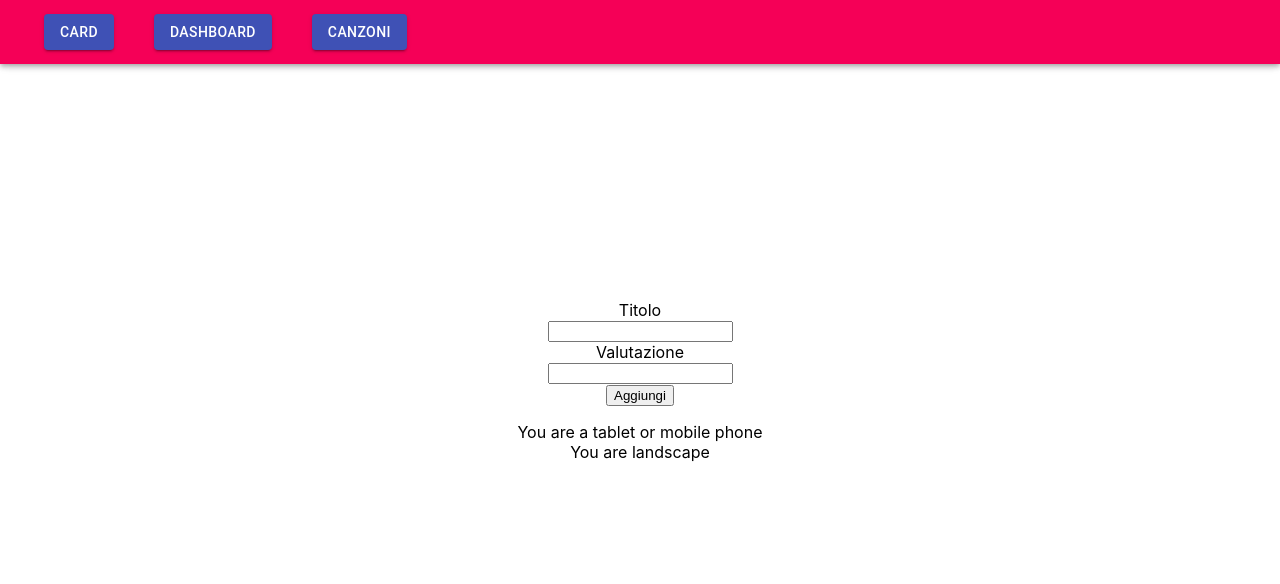
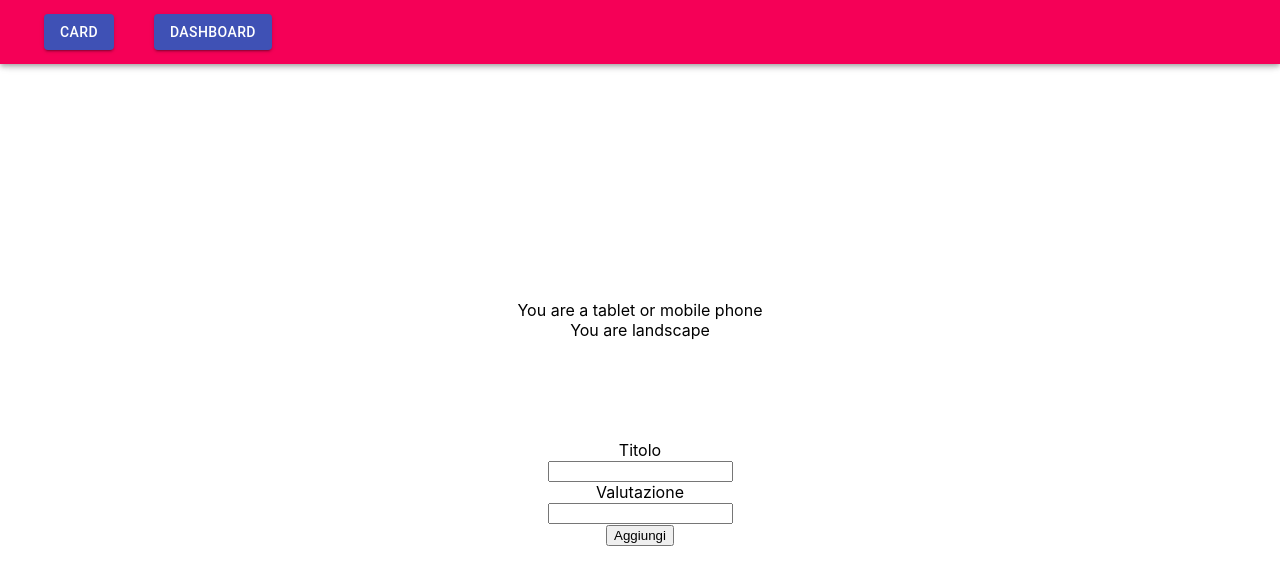
Before and after one commit to mariuschiriac/react-testing, a React (Create React App) app: page /dashboard in a window 1280 px wide. Shown: the top 584 px of the page. Built offline with nearby package versions, Linux system fonts and the light colour scheme.

Commit message:
redux state devtool connected

```diff
--- a/src/components/dashboard/dashboard.component.jsx
+++ b/src/components/dashboard/dashboard.component.jsx
@@ -1,13 +1,11 @@
 import React from "react";
 import ResponsiveComponent from "../responsive/responsive.component";
-import { createStore } from "redux";
+import { createStore, compose } from "redux";
 import canzoni from "../../reducers/canzoni";
 import { Provider } from "react-redux";
 
-const storeCanzoni = createStore(
-  canzoni,
-  window.REDUX_DEVTOOLS_EXTENSION && window.REDUX_DEVTOOLS_EXTENSION()
-);
+const composeEnhancers = window.__REDUX_DEVTOOLS_EXTENSION_COMPOSE__ || compose;
+const storeCanzoni = createStore(canzoni, composeEnhancers());
 
 export const Dashboard = () => {
   return (
--- a/src/components/navbar/navbar.component.jsx
+++ b/src/components/navbar/navbar.component.jsx
@@ -3,7 +3,6 @@ import { Toolbar, AppBar, Button } from "@material-ui/core";
 import { BrowserRouter as Router, Route, Link } from "react-router-dom";
 import { Dashboard } from "../dashboard/dashboard.component";
 import CardListComponent from "../card-list/card-list-component";
-import ListaCanzoni from "../canzoni/lista_canzoni";
 
 const classvariant = {
   margin: "0px 20px"
@@ -26,18 +25,12 @@ export const NavBar = () => {
                 dashboard
               </Button>
             </Link>
-            <Link to="/canzoni">
-              <Button style={classvariant} variant="contained" color="primary">
-                canzoni
-              </Button>
-            </Link>
           </Toolbar>
         </AppBar>
       </div>
 
       <Route path="/" exact component={CardListComponent} />
       <Route path="/dashboard/" component={Dashboard} />
-      <Route path="/canzoni/" component={ListaCanzoni} />
     </Router>
   );
 };
--- a/src/components/responsive/responsive.component.jsx
+++ b/src/components/responsive/responsive.component.jsx
@@ -6,9 +6,8 @@ import AggiungiCanzone from "../canzoni/aggiungi_canzone";
 const ResponsiveComponent = () => {
   return (
     <div>
-      <div style={{ margin: "300px 0px" }}>
-        <AggiungiCanzone />
-        <ListaCanzoni />
+      <div>
+        <section style={{ margin: "100px 0px" }}>
           <MediaQuery query="(min-device-width: 1224px)">
             <div>You are a desktop or laptop</div>
             <MediaQuery query="(min-device-width: 1824px)">
@@ -30,6 +29,11 @@ const ResponsiveComponent = () => {
           <MediaQuery query="(min-resolution: 2dppx)">
             <div>You are retina</div>
           </MediaQuery>
+        </section>
+        <section>
+          <AggiungiCanzone />
+          <ListaCanzoni />
+        </section>
       </div>
     </div>
   );
--- a/src/index.js
+++ b/src/index.js
@@ -3,7 +3,7 @@ import ReactDOM from "react-dom";
 import "./index.css";
 import App from "./App";
 import * as serviceWorker from "./serviceWorker";
-import { createStore } from "redux";
+import { createStore, compose } from "redux";
 
 ReactDOM.render(<App />, document.getElementById("root"));
 
@@ -20,14 +20,9 @@ const reducer = (state = 0, action) => {
   }
   return state;
 };
-const store = createStore(
-  reducer,
-  window.REDUX_DEVTOOLS_EXTENSION && window.REDUX_DEVTOOLS_EXTENSION()
-);
 
-store.subscribe(() => {
-  console.log("store state", store.getState());
-});
+const composeEnhancers = window.__REDUX_DEVTOOLS_EXTENSION_COMPOSE__ || compose;
+const store = createStore(reducer, composeEnhancers());
 
 store.dispatch({
   type: "ADD",
```
Lines whose indentation alone changed are shown as unchanged.
